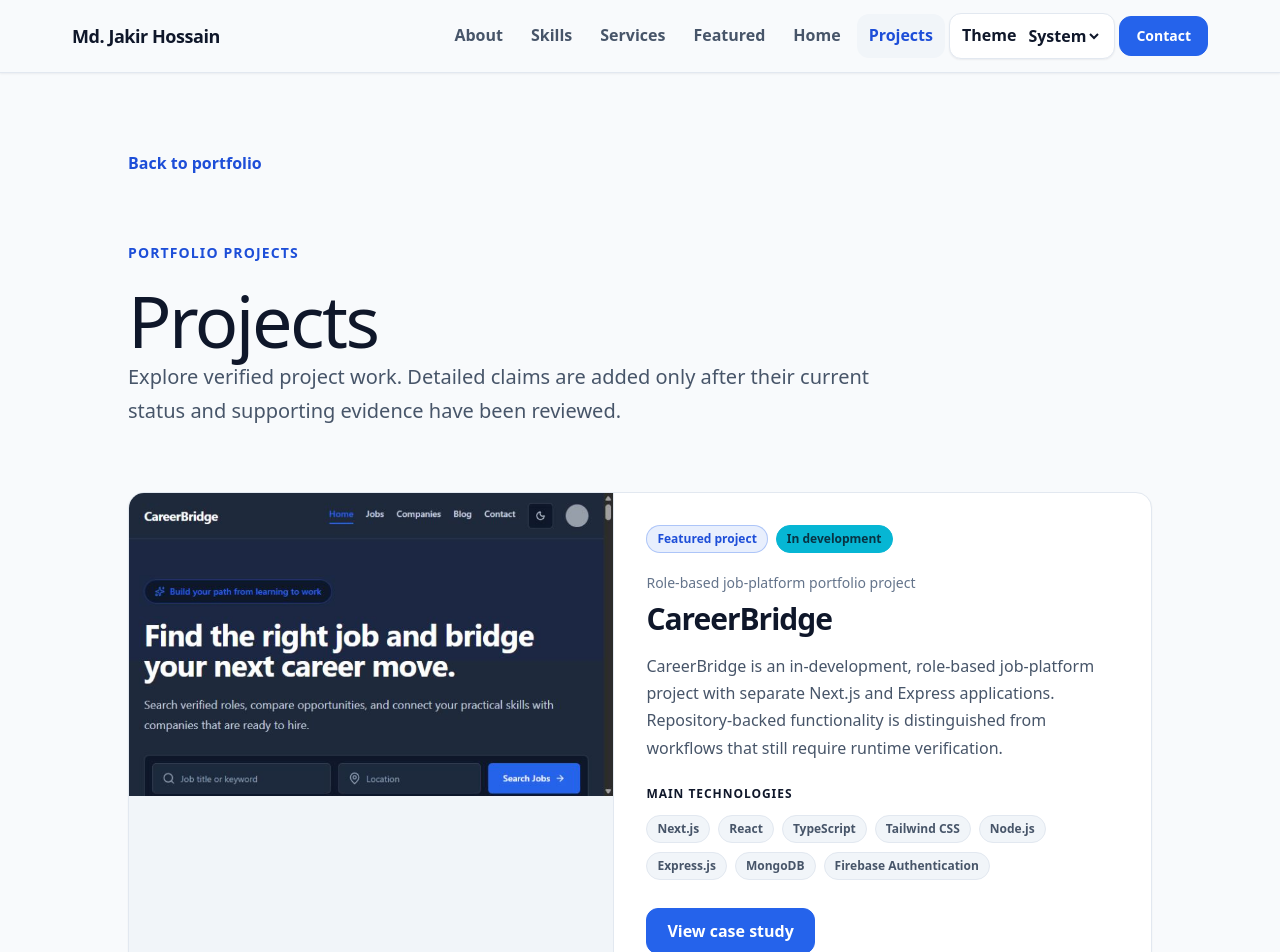
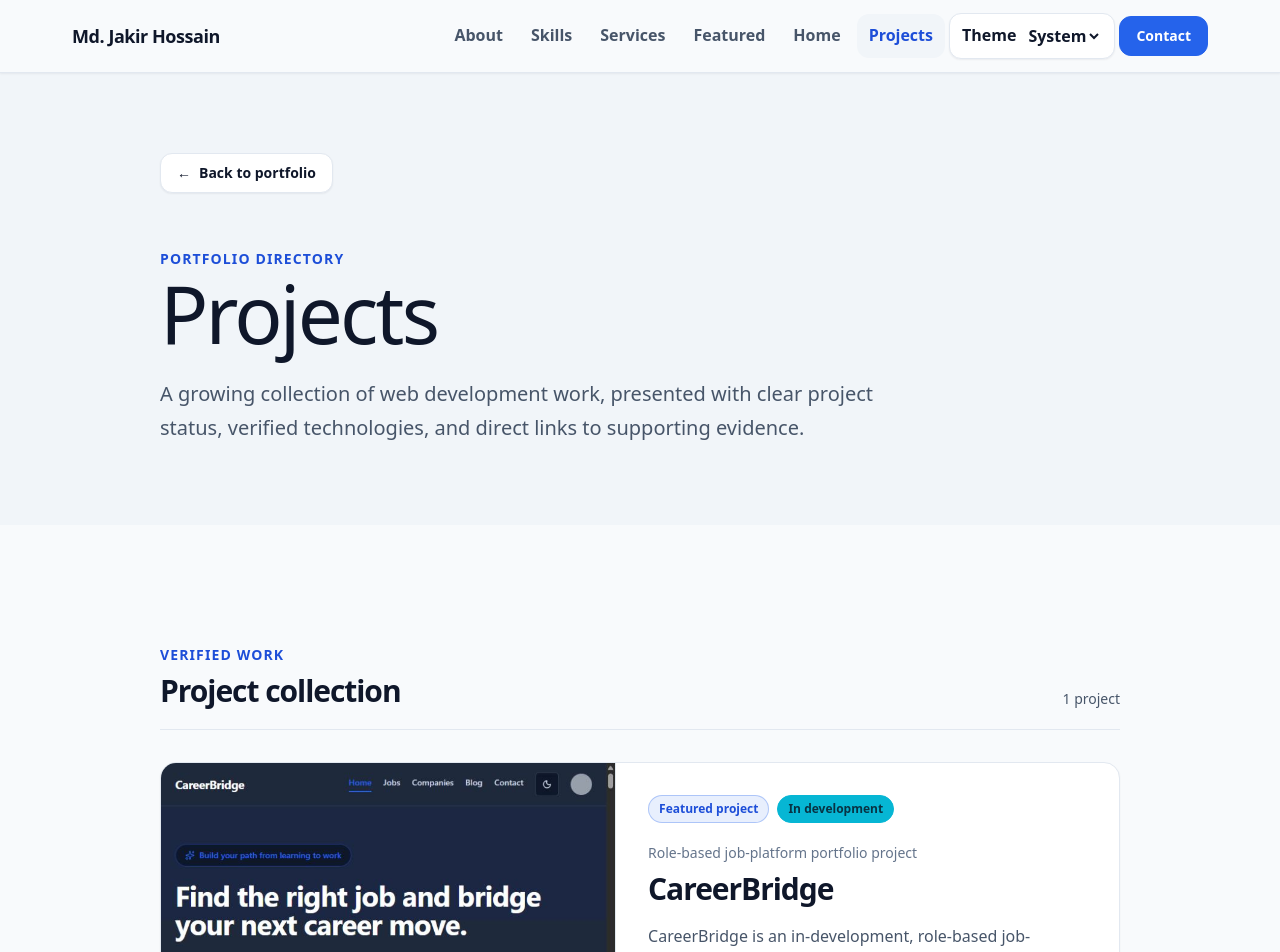
Before and after one commit to Jakirhossain80/my-portfolio, a Next.js app: page /projects in a window 1280 px wide. Shown: the top 952 px of the page. Built offline with nearby package versions, Linux system fonts and the light colour scheme.

Commit message:
Project page implemented

```diff
--- a/src/app/projects/page.tsx
+++ b/src/app/projects/page.tsx
@@ -1,36 +1,82 @@
 import type { Metadata } from "next";
 import Link from "next/link";
 
+import { Container } from "@/components/layout/container";
+import { Section } from "@/components/layout/section";
 import { ProjectCard } from "@/components/projects/project-card";
+import { buttonClassName } from "@/components/ui/button";
+import { Card } from "@/components/ui/card";
 import { projects } from "@/data/projects";
 
 export const metadata: Metadata = {
-  title: "Projects | Md. Jakir Hossain",
-  description: "Verified portfolio projects and case studies by Md. Jakir Hossain.",
+  title: "Web Development Projects | Md. Jakir Hossain",
+  description:
+    "Explore verified web development projects and case studies by MERN Stack and Next.js developer Md. Jakir Hossain.",
 };
 
 export default function ProjectsPage() {
   return (
-    <div className="route-shell">
-      <div className="route-content">
-        <Link className="text-link" href="/">
+    <>
+      <Section spacing="compact" surface="alternate">
+        <Container size="lg">
+          <Link className={buttonClassName({ size: "sm", variant: "secondary" })} href="/">
+            <span aria-hidden="true">←</span>
             Back to portfolio
           </Link>
-        <header className="route-header">
-          <p className="foundation-label">Portfolio projects</p>
-          <h1>Projects</h1>
-          <p className="route-introduction">
-            Explore verified project work. Detailed claims are added only after their current status
-            and supporting evidence have been reviewed.
+
+          <header className="mt-10 max-w-[var(--container-md)] sm:mt-14">
+            <p className="font-mono text-sm font-semibold tracking-[var(--letter-spacing-label)] text-primary-hover uppercase">
+              Portfolio directory
+            </p>
+            <h1 className="mt-3 text-[var(--font-size-display)]">Projects</h1>
+            <p className="mt-5 text-lg leading-[var(--line-height-body)] text-muted-foreground sm:text-xl">
+              A growing collection of web development work, presented with clear project status,
+              verified technologies, and direct links to supporting evidence.
             </p>
           </header>
+        </Container>
+      </Section>
 
-        <ul className="project-grid">
-          {projects.map((project) => (
-            <ProjectCard key={project.slug} project={project} />
+      <Section aria-labelledby="project-list-heading">
+        <Container size="lg">
+          <div className="mb-8 flex flex-col gap-2 border-b border-border pb-5 sm:flex-row sm:items-end sm:justify-between">
+            <div>
+              <p className="font-mono text-sm font-semibold tracking-[var(--letter-spacing-label)] text-primary-hover uppercase">
+                Verified work
+              </p>
+              <h2
+                className="mt-2 text-3xl leading-[var(--line-height-heading)] font-bold tracking-[var(--letter-spacing-tight)] text-foreground"
+                id="project-list-heading"
+              >
+                Project collection
+              </h2>
+            </div>
+            <p className="text-sm text-muted-foreground">
+              {projects.length} {projects.length === 1 ? "project" : "projects"}
+            </p>
+          </div>
+
+          {projects.length > 0 ? (
+            <ul className="list-none space-y-6 p-0">
+              {projects.map((project, index) => (
+                <ProjectCard
+                  imageLoading={index === 0 ? "eager" : "lazy"}
+                  key={project.id}
+                  project={project}
+                />
               ))}
             </ul>
-      </div>
-    </div>
+          ) : (
+            <Card>
+              <h3 className="text-xl font-bold text-foreground">No projects published yet</h3>
+              <p className="mt-3 max-w-[var(--container-sm)] text-muted-foreground">
+                Verified projects will appear here after their content and supporting evidence are
+                ready.
+              </p>
+            </Card>
+          )}
+        </Container>
+      </Section>
+    </>
   );
 }
--- a/src/components/projects/project-card.tsx
+++ b/src/components/projects/project-card.tsx
@@ -11,10 +11,15 @@ import { getSkillById } from "@/utils/skills";
 
 type ProjectCardProps = {
   headingLevel?: 2 | 3;
+  imageLoading?: "eager" | "lazy";
   project: Project;
 };
 
-export function ProjectCard({ headingLevel = 2, project }: ProjectCardProps) {
+export function ProjectCard({
+  headingLevel = 2,
+  imageLoading = "lazy",
+  project,
+}: ProjectCardProps) {
   const Heading = headingLevel === 2 ? "h2" : "h3";
   const TechnologyHeading = headingLevel === 2 ? "h3" : "h4";
 
@@ -30,6 +35,7 @@ export function ProjectCard({ headingLevel = 2, project }: ProjectCardProps) {
               alt={project.thumbnail.alt}
               className="aspect-[8/5] h-auto w-full object-cover object-top transition-transform duration-[var(--duration-normal)] ease-standard group-hover:scale-[1.02] group-focus-within:scale-[1.02] motion-reduce:transform-none motion-reduce:transition-none"
               height={project.thumbnail.height}
+              loading={imageLoading}
               sizes="(min-width: 1200px) 34rem, (min-width: 1024px) 45vw, 100vw"
               src={project.thumbnail.src}
               width={project.thumbnail.width}
```
Also changed, not shown: 3 other files (tests, documents, lock files or other folders). Lines whose indentation alone changed are shown as unchanged.
